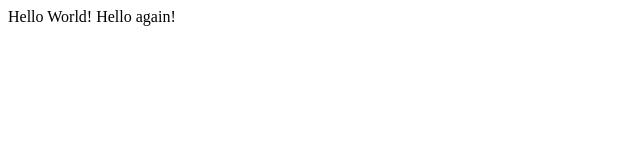
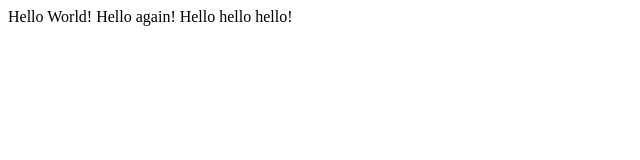
Before and after one commit to BrendaQu/lecture0, a plain HTML site: page hello.html in a window 1280 px wide. Shown: the whole page, without its empty margins (0-640 px from the left). Drawn offline with Linux system fonts and the light colour scheme.

Commit message:
Update hello.html

```diff
--- a/hello.html
+++ b/hello.html
@@ -4,6 +4,6 @@
         <title> My Webpage! </title>
     </head>
     <body>
-        Hello World! Hello again!
+        Hello World! Hello again! Hello hello hello!
     </body>
 </html>
```
